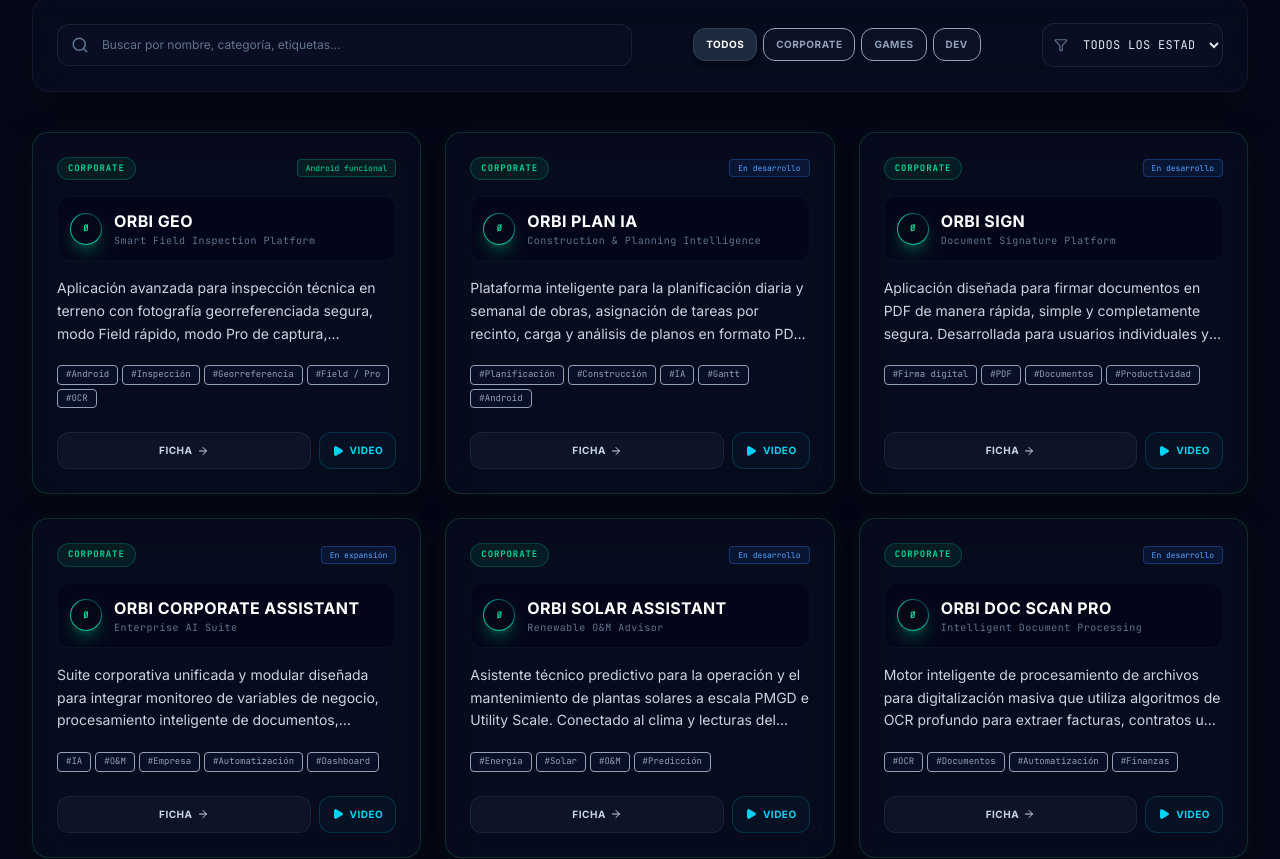
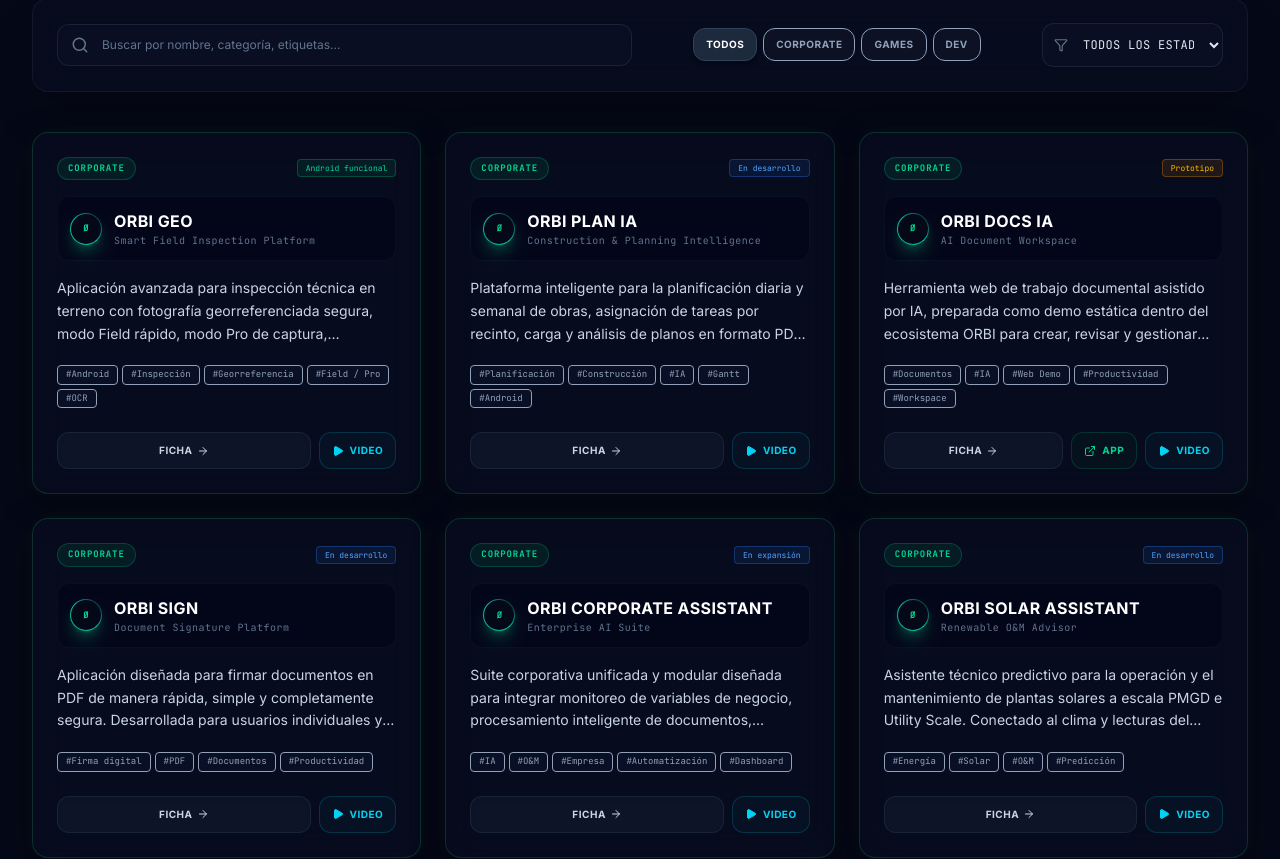
Before and after one commit to ingeniusvictor/orbiecosystem, a React (Vite) app: page / in a window 1280 px wide. Shown: the part 5197-6056 px from the top of the page. Built offline with nearby package versions, Linux system fonts and the light colour scheme.

Commit message:
actualizarndo orbi docs ia

```diff
--- a/src/components/ProductGrid.tsx
+++ b/src/components/ProductGrid.tsx
@@ -1,7 +1,7 @@
 import React, { useState, useMemo, useEffect } from "react";
 import { PRODUCTS } from "../data";
 import { Product } from "../types";
-import { Search, Filter, ArrowRight, X, Compass, Tag, Cpu, Info, CheckCircle, Play } from "lucide-react";
+import { Search, Filter, ArrowRight, X, Compass, Tag, Cpu, Info, CheckCircle, Play, ExternalLink } from "lucide-react";
 
 interface ProductGridProps {
   initialDivisionFilter: "all" | "games" | "corporate" | "development";
@@ -310,6 +310,18 @@ export default function ProductGrid({ initialDivisionFilter, onResetDivisionFilt
                     <span>Ficha</span>
                     <ArrowRight className="w-3 h-3 transition-transform duration-250 group-hover:translate-x-0.5" />
                   </button>
+                  {product.launchUrl && (
+                    <a
+                      href={product.launchUrl}
+                      target="_blank"
+                      rel="noopener noreferrer"
+                      className="px-3 py-2.5 bg-emerald-950/20 hover:bg-emerald-600/30 border border-emerald-500/20 hover:border-emerald-500 text-emerald-400 hover:text-white rounded-xl transition-all flex items-center justify-center cursor-pointer gap-1.5 text-[10px] font-bold uppercase tracking-wider shrink-0"
+                      title={`Abrir ${product.name}`}
+                    >
+                      <ExternalLink className="w-3 h-3" />
+                      <span>App</span>
+                    </a>
+                  )}
                   {onPlayVideo && (
                     <button
                       onClick={() => onPlayVideo(product.id)}
@@ -417,6 +429,17 @@ export default function ProductGrid({ initialDivisionFilter, onResetDivisionFilt
 
               {/* Modal footer / Quick action info */}
               <div className="bg-slate-950 px-6 py-4 border-t border-slate-900 flex flex-col gap-2.5 select-none">
+                {selectedProduct.launchUrl && (
+                  <a
+                    href={selectedProduct.launchUrl}
+                    target="_blank"
+                    rel="noopener noreferrer"
+                    className="w-full py-3 bg-gradient-to-r from-emerald-600 to-teal-600 hover:from-emerald-500 hover:to-teal-500 text-white font-mono text-[9px] font-black tracking-widest uppercase rounded-xl flex items-center justify-center gap-2 cursor-pointer shadow-lg shadow-emerald-500/10 transition-all active:scale-[0.98]"
+                  >
+                    <ExternalLink className="w-3 h-3" />
+                    <span>Abrir Aplicación Web ({selectedProduct.name})</span>
+                  </a>
+                )}
                 {onPlayVideo && (
                   <button
                     onClick={() => {
--- a/src/components/VideoModal.tsx
+++ b/src/components/VideoModal.tsx
@@ -217,6 +217,13 @@ export default function VideoModal({ isOpen, onClose, videoSrc = "/assets/videos
         videoFileUrl: null,
       },
       {
+        id: "orbi-docs-ia",
+        name: "Orbi Docs IA",
+        description: "Demo web de trabajo documental asistido por inteligencia artificial.",
+        videoUrl: "/assets/videos/orbi-docs-ia.mp4",
+        videoFileUrl: null,
+      },
+      {
         id: "orbi-assistant-ia-framework",
         name: "Orbi Assistant IA Framework",
         description: "Framework nativo para asistentes conversacionales y memoria contextual.",
--- a/src/data.ts
+++ b/src/data.ts
@@ -35,6 +35,7 @@ export const DIVISIONS: Division[] = [
       "Orbi Corporate Assistant",
       "Orbi GEO",
       "Orbi Plan IA",
+      "Orbi Docs IA",
       "Orbi Sign",
       "Orbi Doc Scan Pro",
       "Orbi HSEC Center",
@@ -82,6 +83,16 @@ export const PRODUCTS: Product[] = [
     description: "Plataforma inteligente para la planificación diaria y semanal de obras, asignación de tareas por recinto, carga y análisis de planos en formato PDF, checklists fotográficos, calendarios integrados, diagramas de Gantt y automatización aplicada a la construcción.",
     tags: ["Planificación", "Construcción", "IA", "Gantt", "Android"],
     division: "corporate"
+  },
+  {
+    id: "orbi-docs-ia",
+    name: "ORBI DOCS IA",
+    category: "AI Document Workspace",
+    status: "Prototipo",
+    description: "Herramienta web de trabajo documental asistido por IA, preparada como demo estática dentro del ecosistema ORBI para crear, revisar y gestionar documentos desde una interfaz independiente.",
+    tags: ["Documentos", "IA", "Web Demo", "Productividad", "Workspace"],
+    division: "corporate",
+    launchUrl: "/orbi-docs/"
   },
   {
     id: "orbi-sign",
--- a/src/types.ts
+++ b/src/types.ts
@@ -7,6 +7,7 @@ export interface Product {
   tags: string[];
   division: "games" | "corporate" | "development";
   features?: string[];
+  launchUrl?: string;
 }
 
 export interface Division {
```
